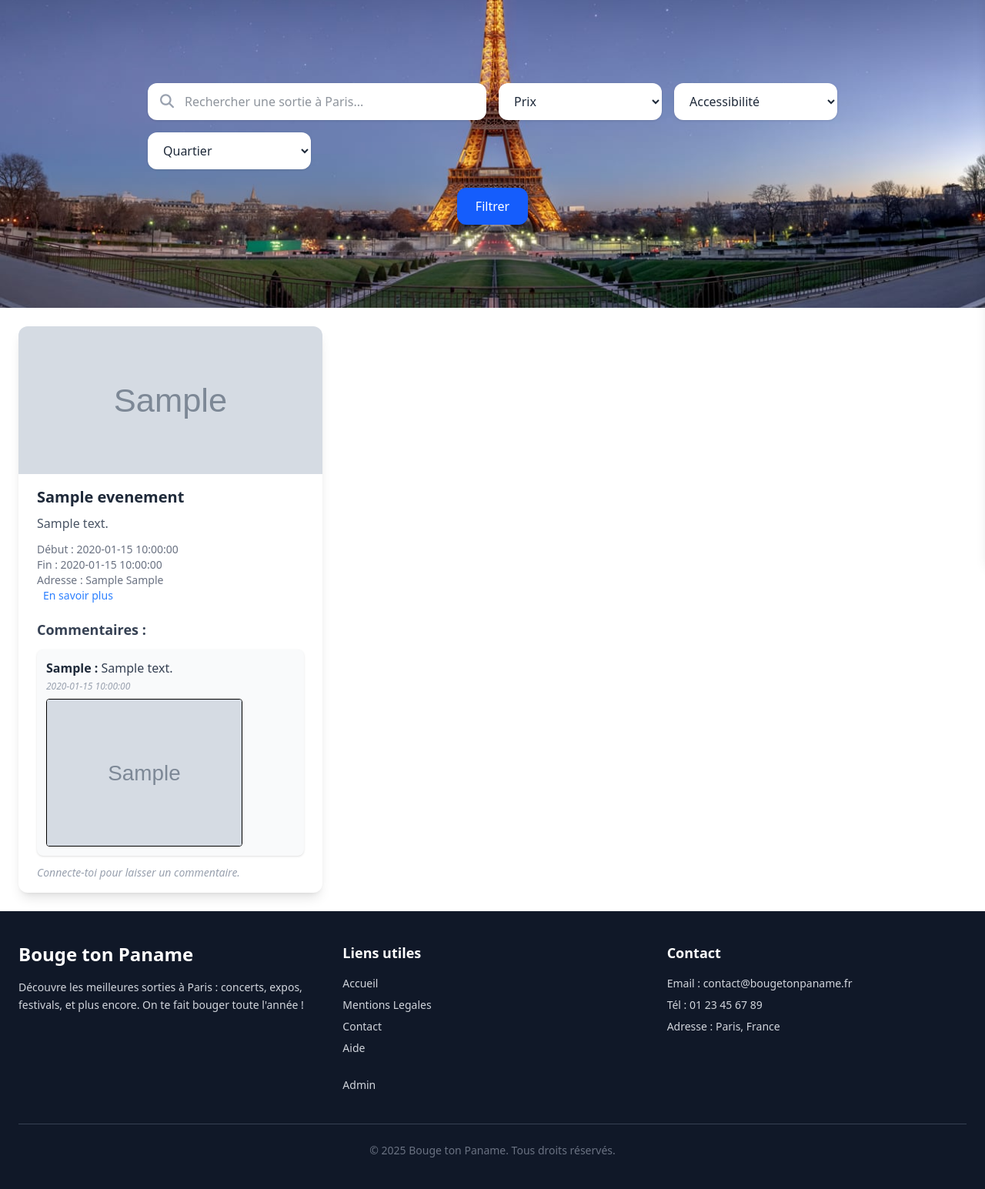
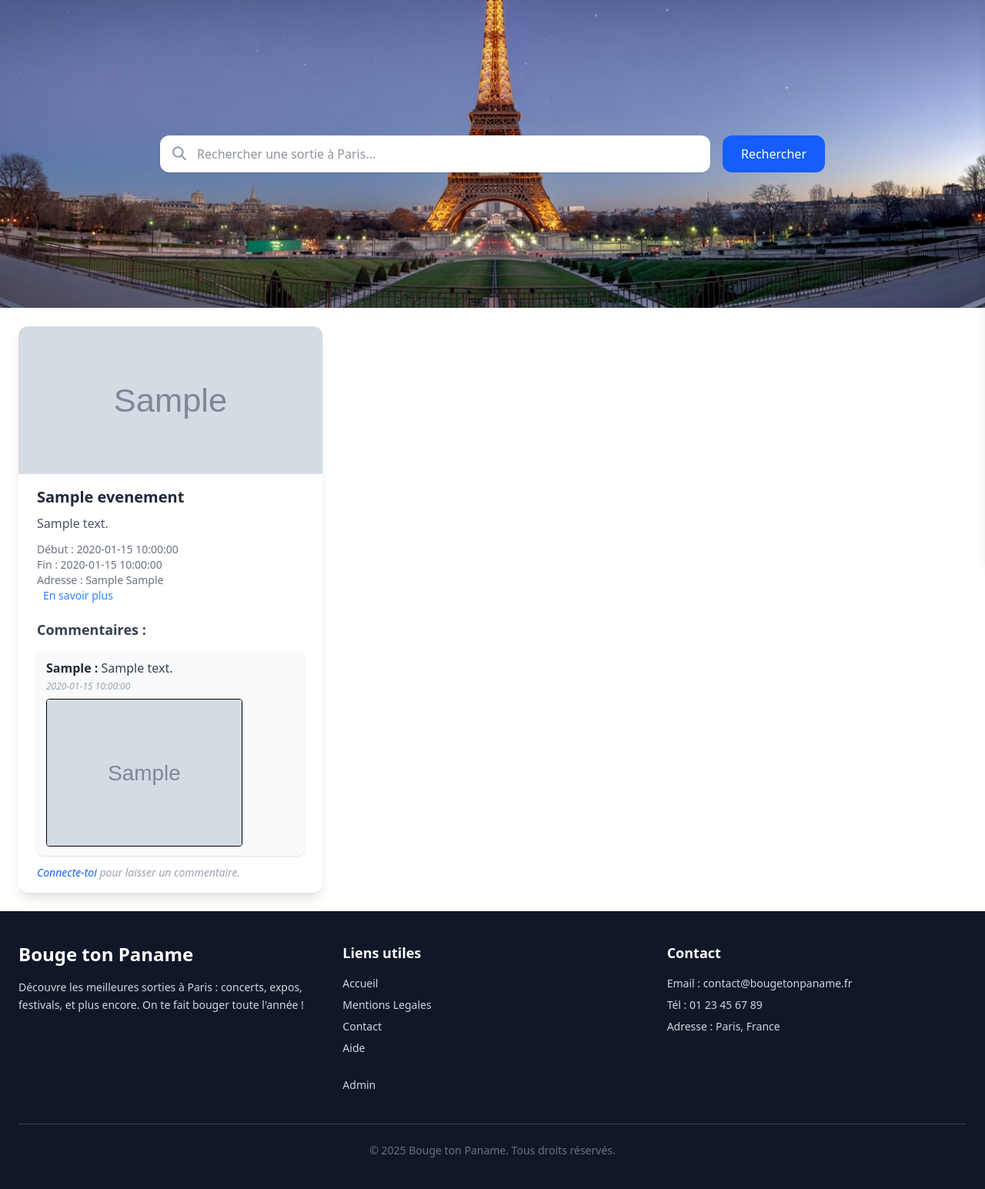
Before and after one commit to Douxzy/Bouge-ton-Paname, a PHP site: page / in a window 1280 px wide. Shown: the part 70-1615 px from the top of the page at 77% size. Run offline with PHP 8.4, Linux system fonts and the light colour scheme; tables that the repository leaves empty or names only in its code hold one stand-in row (values such as "Sample post"); grey boxes marked "Sample" are stand-in pictures; a stand-in replaces the project's code that opens the database connection.

Commit message:
Fix/fix des dernier bug du site

```diff
--- a/www/admin/dashboard.php
+++ b/www/admin/dashboard.php
@@ -1,6 +1,5 @@
 <?php
 require_once "../header.php";
-
 require_once '../controller/db.php';
 
 // Regrouper les inscriptions par jour
--- a/www/contact.php
+++ b/www/contact.php
@@ -1,5 +1,5 @@
 <?php
-require __DIR__ . "/header.php";
+require_once "header.php";
 ?>
 <div class="w-full h-screen flex items-center justify-center px-4">
     <div class="bg-white w-full max-w-md p-10 rounded-2xl shadow-2xl">
@@ -40,5 +40,5 @@ require __DIR__ . "/header.php";
     </div>
 </div>
 <?php
-require __DIR__ . "/footer.php";
+require_once "footer.php";
 ?>
--- /dev/null
+++ b/www/controller/index.php
@@ -0,0 +1,40 @@
+<?php
+
+// Filtres
+$query = $_GET['q'] ?? '';
+
+// Pagination
+$limit = 20;
+$page = isset($_GET['page']) ? max(1, intval($_GET['page'])) : 1;
+$offset = ($page - 1) * $limit;
+
+// Requête SQL principale
+$sql = "SELECT * FROM evenements WHERE 1=1";
+$params = [];
+
+// Filtres dynamiques
+if (!empty($query)) {
+  $sql .= " AND (titre LIKE :q OR description LIKE :q)";
+  $params[':q'] = '%' . $query . '%';
+}
+
+// Compter le total d'événements
+$count_sql = "SELECT COUNT(*) FROM evenements WHERE 1=1";
+$count_stmt = $pdo->prepare(str_replace("SELECT *", "SELECT COUNT(*)", $sql));
+$count_stmt->execute($params);
+$total_events = $count_stmt->fetchColumn();
+$total_pages = ceil($total_events / $limit);
+
+// Ajouter LIMIT & OFFSET
+$sql .= " ORDER BY date_debut DESC LIMIT :limit OFFSET :offset";
+
+$stmt = $pdo->prepare($sql);
+foreach ($params as $key => $value) {
+  $stmt->bindValue($key, $value, is_int($value) ? PDO::PARAM_INT : PDO::PARAM_STR);
+}
+$stmt->bindValue(':limit', $limit, PDO::PARAM_INT);
+$stmt->bindValue(':offset', $offset, PDO::PARAM_INT);
+$stmt->execute();
+$events = $stmt->fetchAll();
+
+?>
--- a/www/footer.php
+++ b/www/footer.php
@@ -35,40 +35,7 @@
         © 2025 Bouge ton Paname. Tous droits réservés.
     </div>
 </footer>
-
-<script>
-  const passwordInput = document.getElementById("password");
-  const strengthBar = document.getElementById("password-strength-bar");
-  const strengthText = document.getElementById("password-strength-text");
-
-  passwordInput.addEventListener("input", () => {
-    const value = passwordInput.value;
-    let strength = 0;
-
-    if (value.length >= 6) strength++;
-    if (/[A-Z]/.test(value)) strength++;
-    if (/[0-9]/.test(value)) strength++;
-    if (/[^A-Za-z0-9]/.test(value)) strength++;
-
-    // Reset classes
-    strengthBar.className = "h-2 rounded-xl transition-all duration-300 ease-in-out";
-
-    if (strength <= 1) {
-      strengthBar.classList.add("w-1/3", "bg-red-500");
-      strengthText.textContent = "Faible";
-      strengthText.className = "text-sm mt-1 font-medium text-red-600";
-    } else if (strength === 2 || strength === 3) {
-      strengthBar.classList.add("w-2/3", "bg-yellow-400");
-      strengthText.textContent = "Moyen";
-      strengthText.className = "text-sm mt-1 font-medium text-yellow-500";
-    } else if (strength >= 4) {
-      strengthBar.classList.add("w-full", "bg-green-500");
-      strengthText.textContent = "Fort";
-      strengthText.className = "text-sm mt-1 font-medium text-green-600";
-    }
-  });
-</script>
-
+<script href="js/footer.js"></script>
 </body>
 
 </html>
--- a/www/header.php
+++ b/www/header.php
@@ -1,6 +1,6 @@
 <?php
 if (!isset($pdo)) {
-    require_once __DIR__ . "/controller/db.php";
+    require_once "controller/db.php";
 }
 
 if (session_status() === PHP_SESSION_NONE) {
@@ -99,23 +99,17 @@ if (isset($_SESSION['user']['id'])) {
                 </div>
             </div>
         </nav>
-
-        <script>
-            const btn = document.getElementById('mobile-menu-button');
-            const menu = document.getElementById('mobile-menu');
-
-            btn.addEventListener('click', () => {
-                menu.classList.toggle('hidden');
-            });
-        </script>
         <!-- Bouton pour ouvrir le panneau -->
-        <button onclick="toggleNotifications()" class="fixed top-4 right-4 text-2xl text-blue-500 hover:text-blue-600 transition"><i class="fas fa-bell"></i></button>
+        <button onclick="toggleNotifications()"
+            class="fixed top-4 right-4 text-2xl text-blue-500 hover:text-blue-600 transition"><i
+                class="fas fa-bell"></i></button>
         <!-- Panneau latéral -->
         <div id="notificationPanel"
             class="fixed top-0 right-0 h-full w-full max-w-sm bg-white shadow-lg transform translate-x-full transition-transform z-50">
             <div class="flex items-center justify-between p-4 border-b">
                 <h2 class="text-lg font-semibold">Notifications</h2>
-                <button onclick="toggleNotifications()" class="text-2xl text-gray-500 hover:text-red-500 transition"><i class="fas fa-times"></i></button>
+                <button onclick="toggleNotifications()" class="text-2xl text-gray-500 hover:text-red-500 transition"><i
+                        class="fas fa-times"></i></button>
             </div>
 
             <?php if (!empty($notifications)): ?>
@@ -130,25 +124,6 @@ if (isset($_SESSION['user']['id'])) {
             <?php else: ?>
                 <p class="text-center text-gray-500">Vous n'avez pas de notification pour l'instant</p>
             <?php endif; ?>
-
-
-
         </div>
-
-        <script>
-            function toggleNotifications() {
-                const panel = document.getElementById('notificationPanel');
-                panel.classList.toggle('translate-x-full');
-            }
-
-            function askNotificationPermission() {
-                Notification.requestPermission().then(permission => {
-                    if (permission === "granted") {
-                        alert("Notifications activées !");
-                    } else {
-                        alert("Notifications refusées.");
-                    }
-                });
-            }
-        </script>
+    <script href="js/header.js"></script>
     </header>
--- a/www/index.php
+++ b/www/index.php
@@ -1,101 +1,27 @@
 <?php
-require __DIR__ . "/header.php";
-require __DIR__ . "/controller/db.php";
-require __DIR__ . "/controller/functions.php";
-
-// Filtres
-$query = $_GET['q'] ?? '';
-$prix = $_GET['prix'] ?? '';
-$accessibilite = $_GET['accessibilite'] ?? '';
-$quartier = $_GET['quartier'] ?? '';
-
-// Pagination
-$limit = 20;
-$page = isset($_GET['page']) ? max(1, intval($_GET['page'])) : 1;
-$offset = ($page - 1) * $limit;
-
-// Requête SQL principale
-$sql = "SELECT * FROM evenements WHERE 1=1";
-$params = [];
-
-// Filtres dynamiques
-if (!empty($query)) {
-  $sql .= " AND (titre LIKE :q OR description LIKE :q)";
-  $params[':q'] = '%' . $query . '%';
-}
-if (!empty($prix)) {
-  $sql .= " AND prix = :prix";
-  $params[':prix'] = $prix;
-}
-if (!empty($accessibilite)) {
-  $sql .= " AND accessibilite = :accessibilite";
-  $params[':accessibilite'] = $accessibilite;
-}
-if (!empty($quartier)) {
-  $sql .= " AND quartier = :quartier";
-  $params[':quartier'] = $quartier;
-}
-
-// Compter le total d'événements
-$count_sql = "SELECT COUNT(*) FROM evenements WHERE 1=1";
-$count_stmt = $pdo->prepare(str_replace("SELECT *", "SELECT COUNT(*)", $sql));
-$count_stmt->execute($params);
-$total_events = $count_stmt->fetchColumn();
-$total_pages = ceil($total_events / $limit);
-
-// Ajouter LIMIT & OFFSET
-$sql .= " ORDER BY date_debut DESC LIMIT :limit OFFSET :offset";
-
-$stmt = $pdo->prepare($sql);
-foreach ($params as $key => $value) {
-  $stmt->bindValue($key, $value, is_int($value) ? PDO::PARAM_INT : PDO::PARAM_STR);
-}
-$stmt->bindValue(':limit', $limit, PDO::PARAM_INT);
-$stmt->bindValue(':offset', $offset, PDO::PARAM_INT);
-$stmt->execute();
-$events = $stmt->fetchAll();
+require_once "header.php";
+require_once "controller/db.php";
+require_once "controller/functions.php";
+require_once "controller/index.php";
 ?>
 
-<!-- FILTRES -->
 <div class="relative w-full h-100 bg-cover bg-center">
   <div class="absolute inset-0 bg-opacity-40 backdrop-blur-sm"></div>
-  <div class="relative z-10 flex items-center justify-center h-full py-10 bg-cover bg-center" style="background-image: url('assets/image/bar-recheche-image.jpg');">
-    <div class="relative w-full max-w-4xl">
-      <form method="GET" class="grid grid-cols-1 md:grid-cols-4 gap-4">
+  <div class="relative z-10 flex items-center justify-center h-full py-10 bg-cover bg-center"
+    style="background-image: url('assets/image/bar-recheche-image.jpg');">
+    <div class="relative w-full max-w-4xl px-4">
+      <form method="GET" class="flex items-center justify-center w-full space-x-4">
         <!-- Recherche texte -->
-        <div class="relative col-span-1 md:col-span-2">
+        <div class="relative flex-1">
           <input type="text" name="q" value="<?= htmlspecialchars($query) ?>"
             placeholder="Rechercher une sortie à Paris..."
             class="w-full pl-12 pr-4 py-3 text-base rounded-xl shadow focus:outline-none focus:ring-2 focus:ring-blue-500 bg-white text-gray-800" />
           <i class="fas fa-search absolute left-4 top-1/2 transform -translate-y-1/2 text-gray-400 text-lg"></i>
         </div>
-
-        <!-- Prix -->
-        <select name="prix" class="w-full py-3 px-4 rounded-xl bg-white shadow text-gray-800">
-          <option value="">Prix</option>
-          <option value="Gratuit" <?= $prix === 'Gratuit' ? 'selected' : '' ?>>Gratuit</option>
-          <option value="Payant" <?= $prix === 'Payant' ? 'selected' : '' ?>>Payant</option>
-        </select>
-
-        <!-- Accessibilité -->
-        <select name="accessibilite" class="w-full py-3 px-4 rounded-xl bg-white shadow text-gray-800">
-          <option value="">Accessibilité</option>
-          <option value="oui" <?= $accessibilite === 'oui' ? 'selected' : '' ?>>Accessible PMR</option>
-        </select>
-
-        <!-- Quartier -->
-        <select name="quartier" class="w-full py-3 px-4 rounded-xl bg-white shadow text-gray-800">
-          <option value="">Quartier</option>
-          <option value="paris-1e-arrondissement" <?= $quartier === 'paris-1e-arrondissement' ? 'selected' : '' ?>>Paris
-            1er</option>
-          <option value="paris-2e-arrondissement" <?= $quartier === 'paris-2e-arrondissement' ? 'selected' : '' ?>>Paris
-            2eme</option>
-        </select>
-
         <!-- Bouton -->
-        <div class="md:col-span-4 text-center">
-          <button type="submit" class="mt-2 px-6 py-3 bg-blue-600 text-white rounded-xl hover:bg-blue-700 transition">
-            Filtrer
+        <div>
+          <button type="submit" class="px-6 py-3 bg-blue-600 text-white rounded-xl hover:bg-blue-700 transition">
+            Rechercher
           </button>
         </div>
       </form>
@@ -118,14 +44,15 @@ $events = $stmt->fetchAll();
         <div class="text-sm text-gray-500">
           <p><span class="font-medium">Début :</span> <?= htmlspecialchars($event['date_debut']) ?></p>
           <p><span class="font-medium">Fin :</span> <?= htmlspecialchars($event['date_fin']) ?></p>
-          <p><span class="font-medium">Adresse :</span> <?= htmlspecialchars($event['adresse']) ?> <?= htmlspecialchars($event['quartier']) ?></p>
+          <p><span class="font-medium">Adresse :</span> <?= htmlspecialchars($event['adresse']) ?>
+            <?= htmlspecialchars($event['quartier']) ?></p>
           <a href="<?= $event['url'] ?>" class="text-blue-500 hover:underline ml-2">En savoir plus</a>
         </div>
 
         <?php
         $comments = getCommentsByEvent($pdo, $event['record_id']);
         if ($comments):
-        ?>
+          ?>
           <h3 class="text-lg font-semibold text-gray-700 mt-5 mb-3">Commentaires :</h3>
           <ul class="space-y-3">
             <?php foreach ($comments as $comment): ?>
@@ -135,13 +62,12 @@ $events = $stmt->fetchAll();
                 <em class="block text-xs text-gray-400 mt-1"><?= htmlspecialchars($comment['created_at']) ?></em>
 
                 <?php if (!empty($comment['image_path'])): ?>
-                  <img src="<?= '../' . htmlspecialchars($comment['image_path']) ?>" alt="Image du commentaire"
+                  <img src="<?= htmlspecialchars($comment['image_path']) ?>" alt="Image du commentaire"
                     class="mt-2 max-h-48 w-auto object-cover rounded border">
                 <?php endif; ?>
               </li>
             <?php endforeach; ?>
           </ul>
-
         <?php else: ?>
           <p class="text-sm text-gray-500 italic mt-4">Aucun commentaire pour le moment.</p>
         <?php endif; ?>
@@ -157,14 +83,12 @@ $events = $stmt->fetchAll();
             </div>
           </form>
         <?php else: ?>
-          <p class="text-sm text-gray-400 mt-3 italic">Connecte-toi pour laisser un commentaire.</p>
+          <p class="text-sm text-gray-400 mt-3 italic"><a href="login.php" class="text-blue-600">Connecte-toi</a> pour laisser un commentaire.</p>
         <?php endif; ?>
       </div>
     </div>
   <?php endforeach; ?>
 </div>
-
-
 
 <!-- PAGINATION -->
 <?php if ($total_pages > 1): ?>
@@ -180,5 +104,5 @@ $events = $stmt->fetchAll();
 <?php endif; ?>
 
 <?php
-require __DIR__ . "/footer.php";
+require_once "footer.php";
 ?>
--- a/www/login.php
+++ b/www/login.php
@@ -1,6 +1,5 @@
 <?php
-require __dir__ . "/header.php";
-
+require_once "header.php";
 
 $error = $_SESSION['error'] ?? null;
 $success = $_SESSION['success'] ?? null;
@@ -53,6 +52,6 @@ unset($_SESSION['error'], $_SESSION['success']);
     </div>
 </div>
 <?php
-require __dir__ . "/footer.php";
+require_once "footer.php";
 
 ?>
--- a/www/mentions-legales.php
+++ b/www/mentions-legales.php
@@ -1,5 +1,5 @@
 <?php
-require __DIR__ . "/header.php";
+require_once "header.php";
 ?>
 <div class="max-w-4xl mx-auto px-6 py-12">
         <h1 class="text-4xl font-bold mb-8 text-center text-blue-600">Mentions légales</h1>
@@ -49,5 +49,5 @@ require __DIR__ . "/header.php";
         </section>
     </div>
 <?php
-require __DIR__ . "/footer.php";
+require_once "footer.php";
 ?>
--- a/www/register.php
+++ b/www/register.php
@@ -1,6 +1,5 @@
 <?php
-require __dir__ . "/header.php";
-
+require_once "header.php";
 ?>
   <div class="w-full h-screen flex items-center justify-center px-4">
     <div class="bg-white w-full max-w-2xl p-10 rounded-2xl shadow-2xl">
@@ -65,6 +64,6 @@ require __dir__ . "/header.php";
     </div>
   </div>
 <?php
-require __dir__ . "/footer.php";
+require_once "footer.php";
 
 ?>
```
Also changed, not shown: www/aide.php (+5 -13 lines), www/js/aide.js (added, +7 -0 lines), www/js/footer.js (added, +31 -0 lines), www/js/header.js (added, +20 -0 lines), www/admin/comments.php (renamed from www/comments.php), www/uploads/67f7a32195228_image a la une (9).jpg (deleted), www/uploads/67f91dc44f156_Bouge-ton-Paname-removebg-preview.png (deleted).
